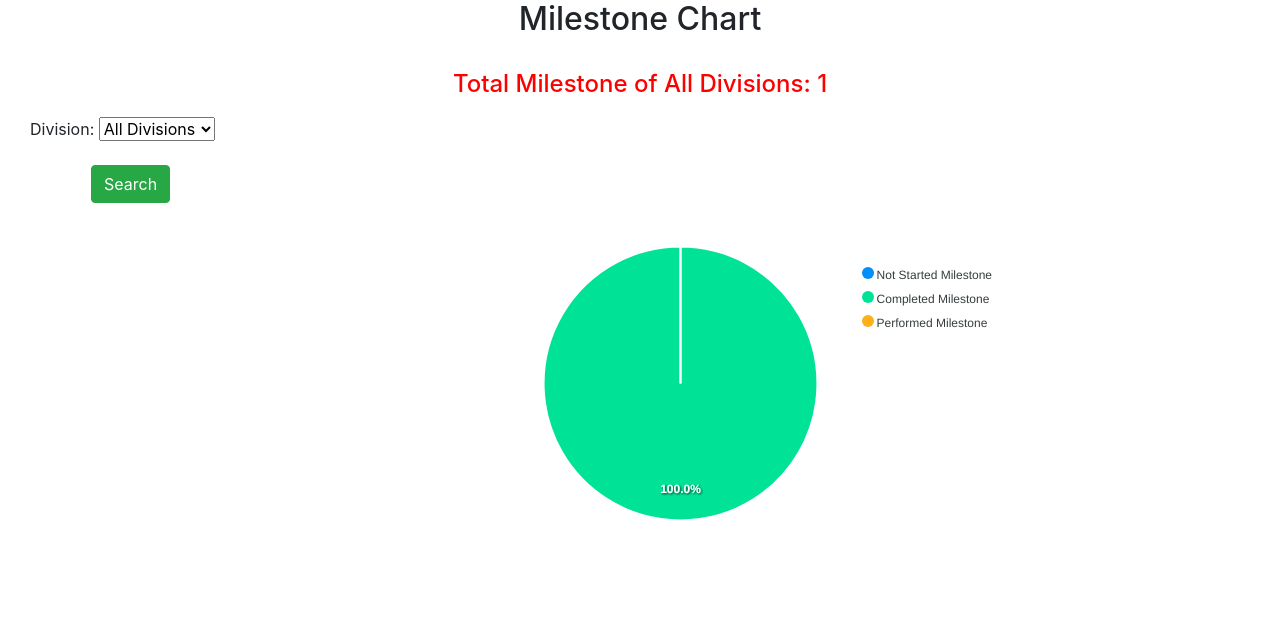
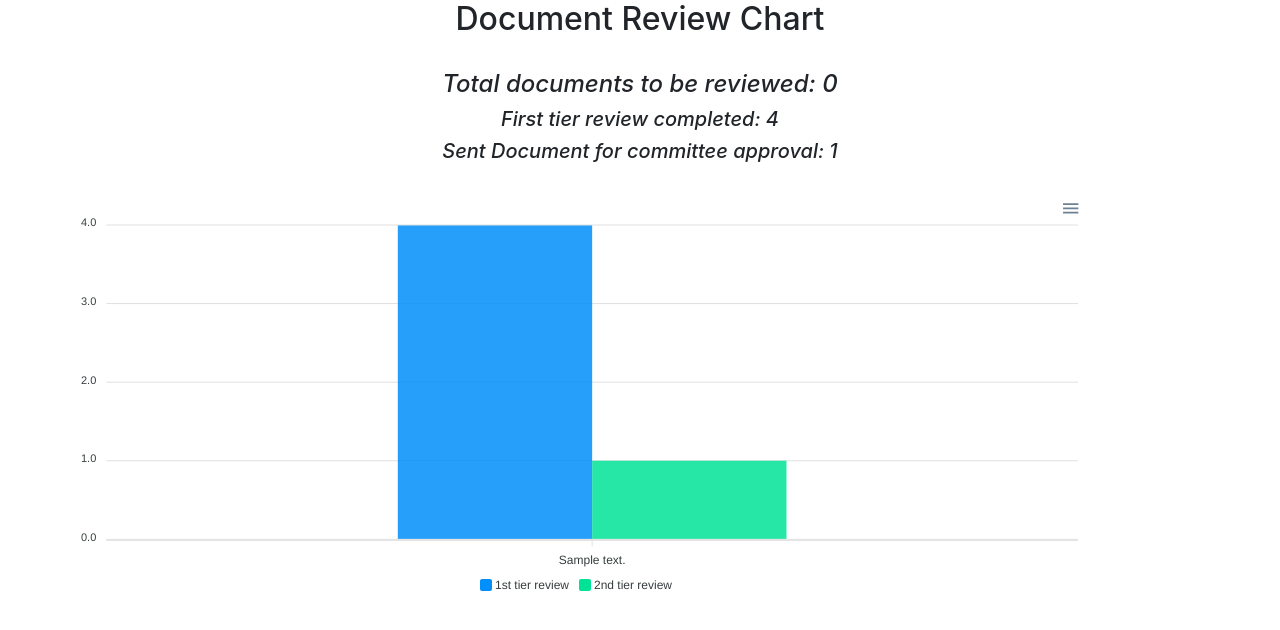
Before and after one commit to tanzrahman/ROMS, a Django app: page / in a window 1280 px wide. Shown: the part 106-736 px from the top of the page. Run offline with Django 5.2, Linux system fonts and the light colour scheme; a user stored in the database is signed in; tables that the repository leaves empty hold one stand-in row (values such as "Sample post"); some libraries are stand-ins or nearby versions.

Commit message:
Update views and task_management_base template

```diff
--- a/task_management/views.py
+++ b/task_management/views.py
@@ -20,6 +20,8 @@ from task_management.manage_tasks import *
 from task_management.qa_handler import add_question_answer,edit_answer,executor_feedback,supervisor_feedback, ongoing_executor_feedback
 from task_management.manage_tasks import add_task_consultant, consultant_task_feedback_add_comment, request_consultancy
 from time import sleep
+from django.db.models import Count
+
 # Create your views here.
 def homepage(request):
 
@@ -31,50 +33,57 @@ def homepage(request):
         return redirect('/consultant')
 
     context = {}
-    total_milestone = 0
-
-    if(request.method == 'POST'):
-        form = DivisionSelectionForm(request.POST)
-        if(form.is_valid()):
-            division = form.cleaned_data['division']
-            if(division == None):
-                division = 'All Divisions'
-            print(division)
-
-            if(division != "All Divisions"):
-
-                total_milestone = Milestone.objects.filter(division=division).count()
-                not_started = Milestone.objects.filter(division=division).filter(status='NotStarted').count()
-
-                completed = Milestone.objects.filter(division=division).filter(status='Completed').count()
-
-                performed = Milestone.objects.filter(division=division).filter(status='Performed').count()
-
-            else:
-                total_milestone = Milestone.objects.all().count()
-                not_started = Milestone.objects.filter(status='NotStarted').count()
-
-                completed = Milestone.objects.filter(status='Completed').count()
-                performed = Milestone.objects.filter(status='Performed').count()
-
-    else:
-        division = 'All Divisions'
-        total_milestone = Milestone.objects.all().count()
-        not_started = Milestone.objects.filter(status='NotStarted').count()
-
-        completed = Milestone.objects.filter(status='Completed').count()
-        performed = Milestone.objects.filter(status='Performed').count()
-
-    form = DivisionSelectionForm()
+    total_documents = 0
+
+    division = 'All Divisions'
+    total_documents = Task.objects.filter(task_category='DocumentReview').count()
+
+    op_doc = len(OperationalDocumentReview.objects.all())
+    regulation_doc = len(RegulationDocumentReview.objects.all())
+    fire_doc = len(FireAndEmergencyDocumentReview.objects.all())
+    other_doc = len(OthersDocumentReview.objects.all())
+
+    total_1st_tier_review_count = op_doc + regulation_doc + fire_doc + other_doc
+
+    divisions = Division.objects.all()
+    total_doc_review = {}
+    first_tier_doc_review = {}
+    second_tier_doc_review = {}
+
+    for division in divisions:
+        total_doc_review.update({str(division): Task.objects.filter(division=division).filter(task_category='DocumentReview').count()})
+
+        first_tier_doc_review_count = len(OperationalDocumentReview.objects.filter(task__division=division)) + len(RegulationDocumentReview.objects.filter(task__division=division)) \
+                              + len(FireAndEmergencyDocumentReview.objects.filter(task__division=division)) + len(OthersDocumentReview.objects.filter(task__division=division))
+
+        first_tier_doc_review.update({str(division): first_tier_doc_review_count})
+
+        second_tier_doc_review_count = len(SecondTierDocumentReview.objects.filter(task__division=division).annotate(count=Count('committee_approval')).order_by('-count'))
+        second_tier_doc_review.update({str(division): second_tier_doc_review_count})
+
+        total_2nd_tier_review_count = len(SecondTierDocumentReview.objects.all().annotate(count=Count('committee_approval')).order_by('-count'))
+
+    categories = [str(key) for key in first_tier_doc_review.keys()]  # both dicts have same keys in same order
+    print(categories)
+
+    # Extract values based on the same key order
+    total_doc = [total_doc_review[each] for each in categories]
+    first_tier_doc = [first_tier_doc_review[each] for each in categories]
+    second_tier_doc = [second_tier_doc_review[each] for each in categories]
+
+    series = [
+        #{'name': 'Total documents', 'data': total_doc},
+        {'name': '1st tier review', 'data': first_tier_doc},
+        {'name': '2nd tier review', 'data': second_tier_doc},
+    ]
 
     context = {
-                'total_milestone': total_milestone,
-                'not_started': not_started,
-                'completed': completed,
-                'performed': performed,
-                'form': form,
-                'division': division,
-                'show_notification':True
+                'total_1st_tier_review_count': total_1st_tier_review_count,
+                'total_2nd_tier_review_count': total_2nd_tier_review_count,
+                'total_documents': total_documents,
+                'show_notification': True,
+                'categories': categories,
+                'series': series,
                 }
 
     return render(request, 'task_management/task_management_base.html', context)
--- a/templates/task_management/task_management_base.html
+++ b/templates/task_management/task_management_base.html
@@ -254,51 +254,44 @@
 
     {% block chart %}
 
-        {% if total_milestone > 0 %}
-            <h2 style="text-align: center">Milestone Chart</h2>
-            <br>
+        <h2 style="text-align: center">Document Review Chart</h2>
+        <br>
 
-            <h4 style="text-align: center; color: red">Total Milestone of {{ division }}: {{ total_milestone }}</h4>
+        <h4 style="text-align: center"><i>Total documents to be reviewed: {{ total_documents }}</i></h4>
+        <h5 style="text-align: center"><i>First tier review completed: {{ total_1st_tier_review_count }}</i></h5>
+        <h5 style="text-align: center"><i>Sent Document for committee approval: {{ total_2nd_tier_review_count }}</i></h5>
+        <br>
 
-            <form style="padding: 10px 30px;" action="" method='POST'>
-
-                {% csrf_token %}
-
-                {{ form.as_p }}
-
-                <input style="margin-left: 5%" type="submit" value="Search" class="btn btn-success">
-
-                <br><br>
-
-            </form>
-
-            <div id="chart" style="margin-left: 40%">
-            </div>
-
-        {% endif %}
+        <div id="chart" style="margin-left: 5%; width: 80%">
+        </div>
 
         <script>
-            var options = {
-                series: [{{ not_started }}, {{ completed }}, {{ performed }}],
+            const options = {
                 chart: {
-                    width: 500,
-                    type: 'pie',
+                    type: 'bar',
+                    height: 400
                 },
-                labels: ['Not Started Milestone', 'Completed Milestone', 'Performed Milestone'],
-                responsive: [{
-                    breakpoint: 480,
-                    options: {
-                        chart: {
-                            width: 200
-                        },
-                        legend: {
-                            position: 'bottom'
-                        }
+                series: {{ series|safe }},
+                xaxis: {
+                    categories: {{ categories|safe }}
+                },
+                plotOptions: {
+                    bar: {
+                        horizontal: false,
+                        columnWidth: '40%',
+                        endingShape: 'rounded'
                     }
-                }]
+                },
+                dataLabels: {
+                    enabled: false
+                },
+                tooltip: {
+                    shared: true,
+                    intersect: false
+                }
             };
 
-            var chart = new ApexCharts(document.querySelector("#chart"), options);
+            const chart = new ApexCharts(document.querySelector("#chart"), options);
             chart.render();
         </script>
 
```
